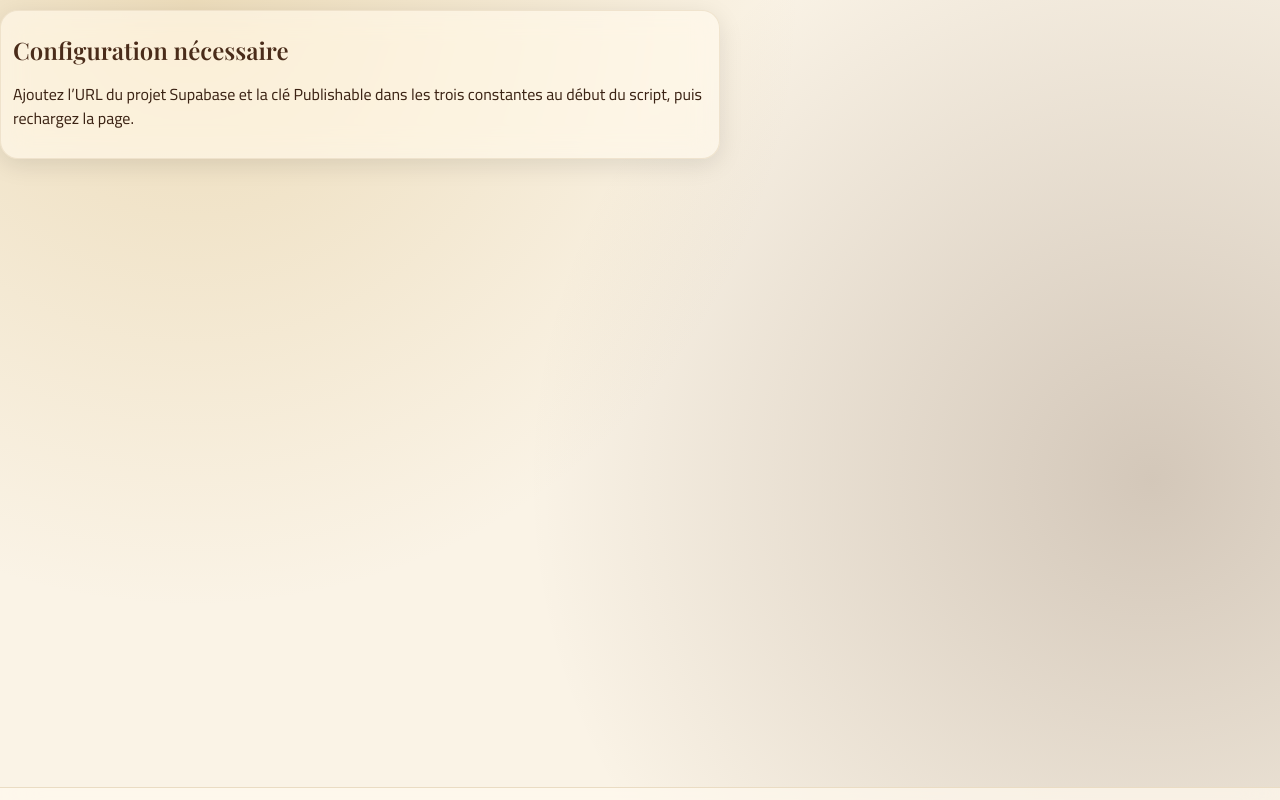
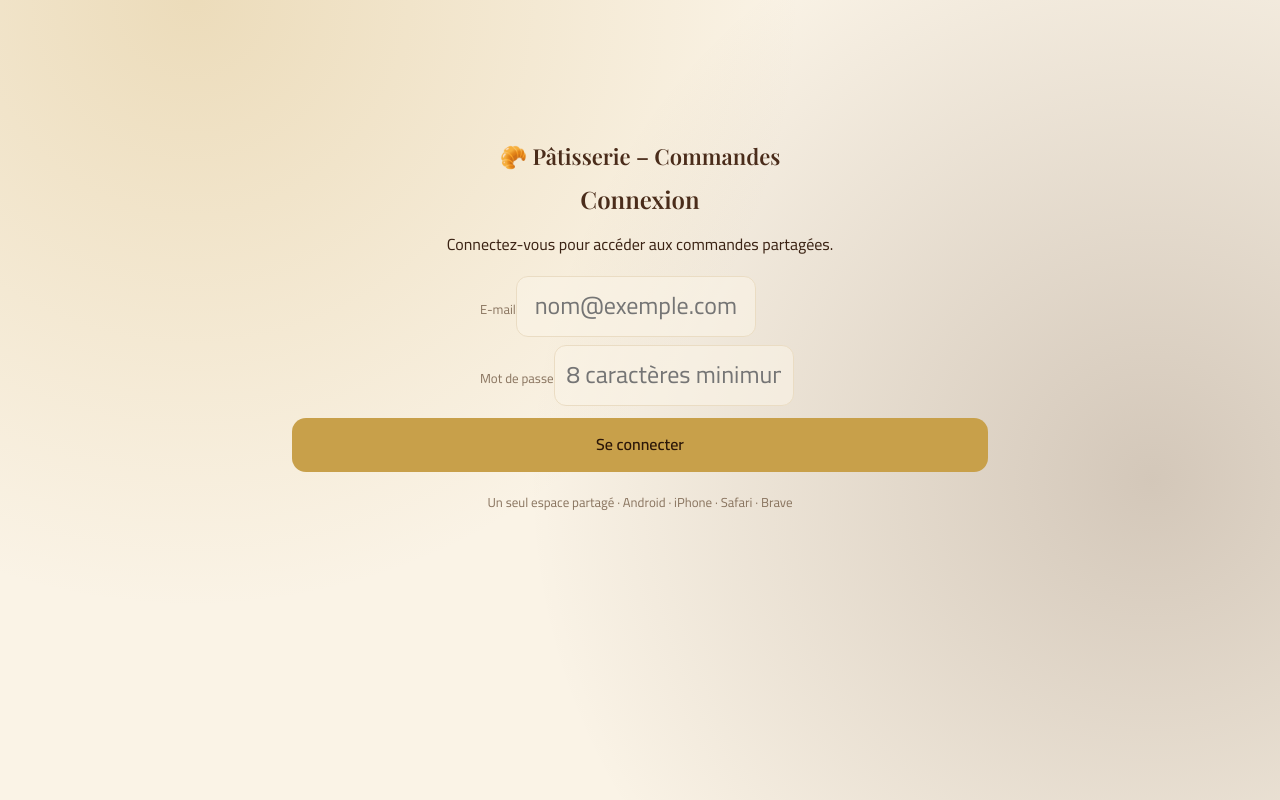
Before and after one commit to Marwane1239888/patisserie-com, a plain HTML site: page index.html in a window 1280 px wide. Drawn offline with nearby package versions, Linux system fonts and the light colour scheme.

Commit message:
Update index.html

```diff
--- a/index.html
+++ b/index.html
@@ -62,7 +62,7 @@ SC={new:'#3b82f6',prep:'#e69a1f',ready:'#2e9e5b',done:'#7a6a5a',cancel:'#c0392b'
 live=o=>o.status!='cancel',pend=o=>['new','prep','ready'].includes(o.status),uid=()=>Date.now().toString(36)+Math.random().toString(36).slice(2,10),
 FL={all:()=>1,today:o=>o.due.slice(0,10)==T(),tom:o=>o.due.slice(0,10)==tm(),pend,done:o=>o.status=='done',unpaid:o=>live(o)&&bal(o)>0},
 blank=()=>({name:'',phone:'',date:T(),due:'',items:[{pid:'',name:'',img:'',qty:1,price:0}],note:'',discount:0,deposit:0,status:'new'});
-const SUPABASE_URL='PASTE_YOUR_SUPABASE_PROJECT_URL_HERE',SUPABASE_PUBLISHABLE_KEY='PASTE_YOUR_SUPABASE_PUBLISHABLE_KEY_HERE',STORE_ID='patisserie-main',ALLOW_SIGNUP=false;
+const SUPABASE_URL='https://fekoiraqdfztxaxaacdd.supabase.co',SUPABASE_PUBLISHABLE_KEY='sb_publishable_fM1US6mdaDdOQOdn1RJmtQ_T1W4bELi',STORE_ID='patisserie-main',ALLOW_SIGNUP=false;
 let client=null,syncChannel=null,syncTimer=null;
 let DB;const tx=(n,m)=>DB.transaction(n,m).objectStore(n),rq=r=>new Promise((ok,ko)=>{r.onsuccess=()=>ok(r.result);r.onerror=()=>ko(r.error)}),
 all=async n=>{const {data,error}=await client.from('app_data').select('payload').eq('store_id',STORE_ID).eq('bucket',n);if(error)throw error;return(data||[]).map(r=>r.payload)},
```
